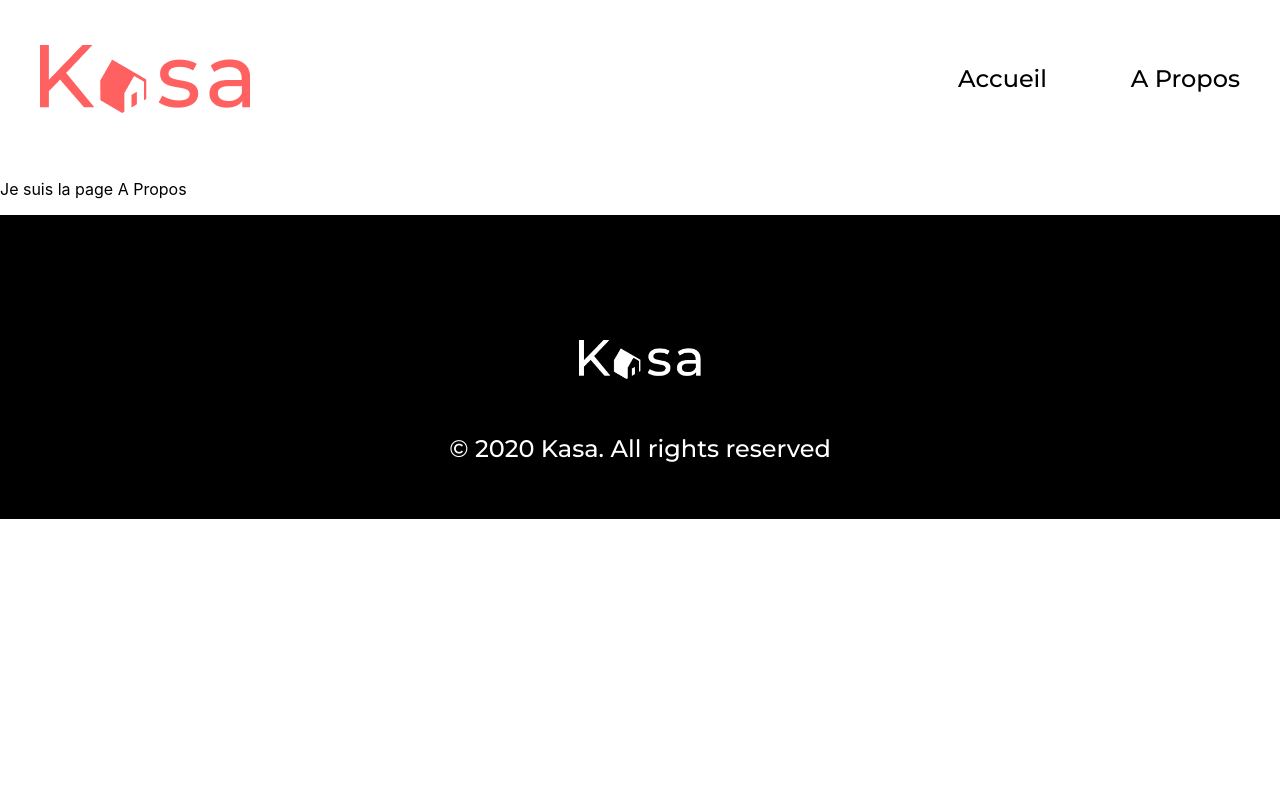
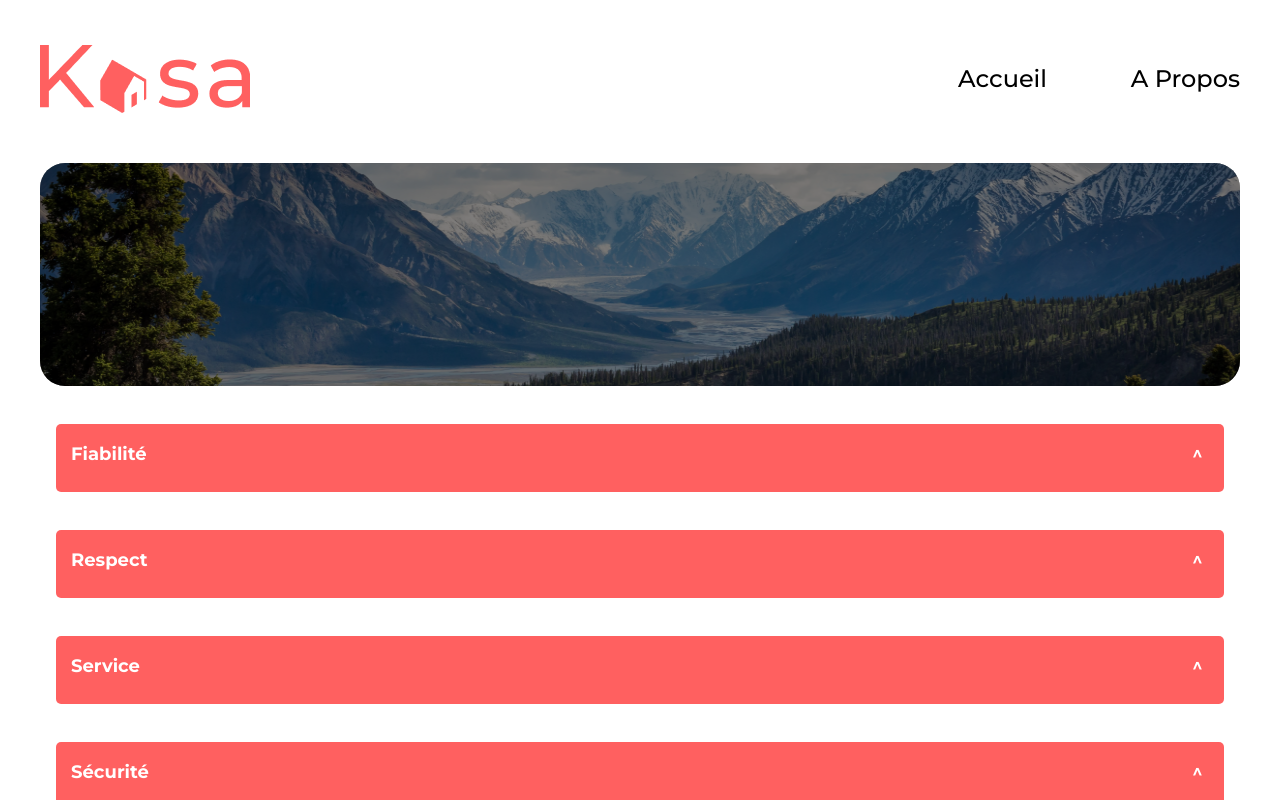
Before and after one commit to zaaine/Kasa_FR, a React (Create React App) app in the folder my-app/: page /Apropos in a window 1280 px wide. Shown: the top 800 px of the page. Built offline with nearby package versions, Linux system fonts and the light colour scheme.

Commit message:
Réalisation de la page A propos et du styles

```diff
--- a/my-app/src/ComponentsReact/PageaPropos/index.jsx
+++ b/my-app/src/ComponentsReact/PageaPropos/index.jsx
@@ -1,9 +1,27 @@
+// composant React
 import React from "react";
 import { Link } from "react-router-dom";
 
+
+// styles -- images
+import Paysage from '../../Assets/images/Paysage.png'
+import Style_Apropos from '../../Styles/5.Pages/Apropos.scss/Style_Apropos.scss'
+
+
+
 function Apropos(){
     return (
-        <p>Je suis la page A Propos</p>
+        <div className="contenair-apropos" >
+        <div className="banner-apropos">
+        <img className="img-apropos" src={Paysage} alt="photo paysage" />
+        </div>
+
+        <div className="rank">  <p>Fiabilité </p> <p className="icones-apropos"> ^ </p> </div>
+        <div className="rank"> <p>Respect </p> <p className="icones-apropos"> ^ </p></div>
+        <div className="rank"> <p>Service </p> <p className="icones-apropos"> ^ </p></div>
+        <div className="rank"> <p>Sécurité </p> <p className="icones-apropos"> ^ </p></div>
+
+        </div>
     )
 }
 
--- a/my-app/src/Styles/3.Layouts/_globalStyle.scss
+++ b/my-app/src/Styles/3.Layouts/_globalStyle.scss
@@ -1,6 +1,8 @@
+// https://www.figma.com/file/
+// Charte graphique Maquette
 
 // Variables couleurs:
-$secondaireColor:#FF79DA;
+$secondaireColor:#FF6060;
 $whiteColor:#fff;
 $colorText:#000;
 
--- /dev/null
+++ b/my-app/src/Styles/5.Pages/Apropos.scss/Style_Apropos.scss
@@ -0,0 +1,49 @@
+@import '../../3.Layouts/globalStyle';
+@import '../../3.Layouts/mixins';
+
+
+// format descktop
+
+.contenair-apropos{
+    margin-bottom: 2.36rem;
+    margin-left: 2.5rem;
+    margin-right: 2.5rem;
+}
+
+.banner-apropos{
+    height: 13.9375rem;
+    border-radius: 1.5625rem;
+    background: #000;
+
+}
+
+.img-apropos{
+    opacity: 0.5;
+    border-radius: 1.5625rem;
+    height: 100%;
+    width: 100%;
+}
+
+.rank{
+    display: flex;
+    background-color:$secondaireColor;
+    margin: 1rem;
+    flex-direction: row;
+    flex-wrap: nowrap;
+    justify-content: space-between;
+    color: white;
+    border-radius: 0.3125rem;
+    margin-top: 2.375rem;
+    padding-left: 0.94rem;
+    @include title-card;
+}
+
+.icones-apropos{
+    width: 2rem;
+    height: 2rem;
+    color : $whiteColor ;
+    line-height: 20px;
+    font-weight: 700;
+    @include title-card;
+    cursor: pointer;
+}
```
